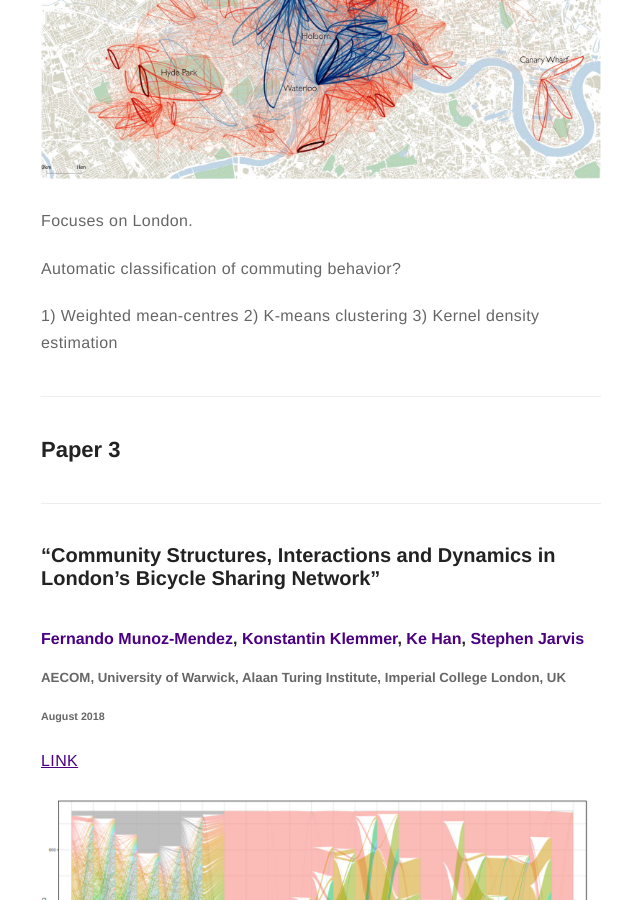
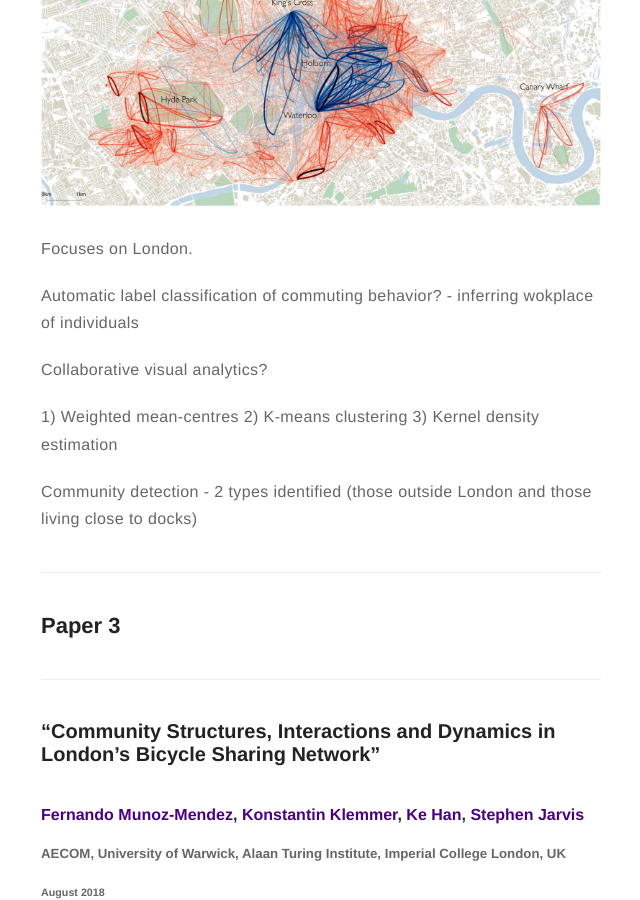
Before and after one commit to dljubenk/dljubenk.github.io, a Jekyll site: the page built from _posts/2019-02-06-literature-study.markdown, in a window 1280 px wide and 900 px high, scrolled down 3554 px. Shown: the whole window, without its empty margins (319-959 px from the left). Built offline with Jekyll 4.4.1, drawn with Linux system fonts in a browser that asks for light colours; emoji names are drawn with the system emoji font; comment, search, counter and statistics services are not loaded; some of the changed text lies outside the part shown.

Commit message:
Update 2019-02-06-literature-study.markdown

```diff
--- a/_posts/2019-02-06-literature-study.markdown
+++ b/_posts/2019-02-06-literature-study.markdown
@@ -25,6 +25,8 @@ jemoji: '<img class="emoji" title=":scroll:" alt=":scroll:" src="https://assets.
 ## Acronyms
 
 BSS = Bike Sharing Scheme (Service)
+CHS = Cycle Hire Scheme
+D.C. = District of Columbia
 
 ## Collection Process
 
@@ -88,11 +90,15 @@ Suggestions: other modes of transportations, examine the behavioral motivatio fo
 
 Focuses on London.
 
-Automatic classification of commuting behavior?
+Automatic label classification of commuting behavior? - inferring wokplace of individuals
+
+Collaborative visual analytics?
 
 1) Weighted mean-centres
 2) K-means clustering
 3) Kernel density estimation
+
+Community detection - 2 types identified (those outside London and those living close to docks)
 
 ---
 ## Paper 3
```
